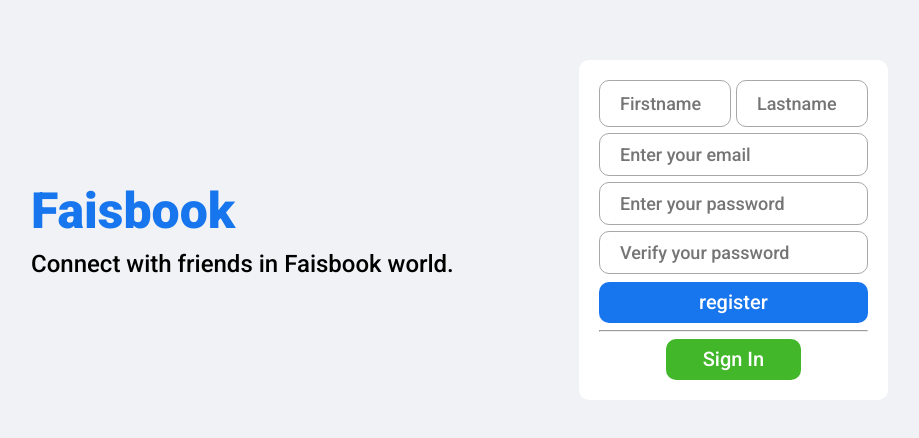
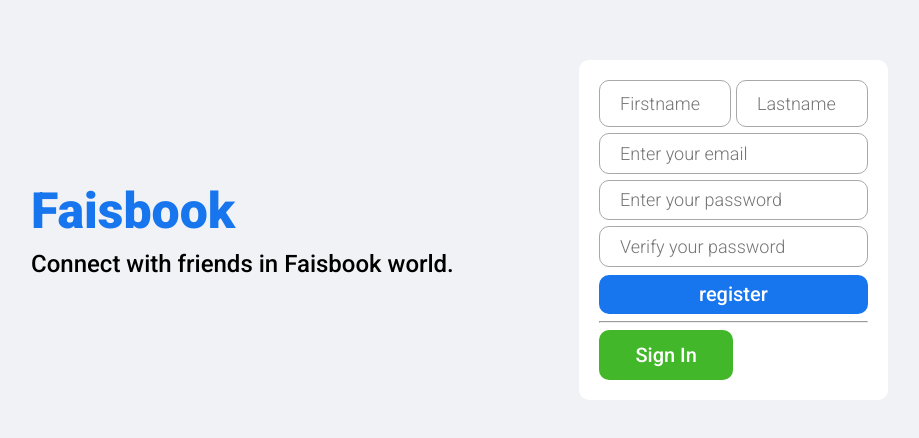
Before and after one commit to Abdulhakim-Maha/social-media, a React (Create React App) app in the folder client/: page / in a window 1280 px wide. Shown: the part 170-608 px from the top of the page, without its empty margins (161-1080 px from the left). Built offline with nearby package versions, Linux system fonts and the light colour scheme.

Commit message:
working with register new account

```diff
--- a/client/src/pages/register/Register.jsx
+++ b/client/src/pages/register/Register.jsx
@@ -1,7 +1,35 @@
-import React from "react";
+import React, { useRef } from "react";
+import { Link, useHistory } from "react-router-dom";
 import classes from "./Register.module.css";
+import axios from "axios";
 
 const Register = () => {
+  const firstname = useRef();
+  const lastname = useRef();
+  const email = useRef();
+  const password = useRef();
+  const VerifyPassword = useRef();
+  const history = useHistory()
+
+  const submitHandler = async (event) => {
+    event.preventDefault();
+    if (VerifyPassword.current.value !== password.current.value) {
+      VerifyPassword.current.setCustomValidity("Password don't match!!");
+    } else {
+      const user = {
+        username: firstname.current.value + " " + lastname.current.value,
+        email: email.current.value,
+        password: password.current.value,
+      };
+      //   console.log(user)
+      try {
+        await axios.post("/auth/register", user);
+		history.push('/login')
+      } catch (err) {
+		console.log(err)
+	  }
+    }
+  };
   return (
     <div className={classes.register}>
       <div className={classes.registerWrapper}>
@@ -12,18 +40,55 @@ const Register = () => {
           </span>
         </div>
         <div className={classes.registerRight}>
-			<div className={classes.registerBox}>
+          <form className={classes.registerBox} onSubmit={submitHandler}>
             <div className={classes.firstnameAndLastname}>
-					<input type="text" placeholder="Firstname" className={classes.firstname} />
-					<input type="text" placeholder="Lastname" className={classes.lastname} />
+              <input
+                type="text"
+                ref={firstname}
+                required
+                placeholder="Firstname"
+                className={classes.firstname}
+              />
+              <input
+                type="text"
+                required
+                ref={lastname}
+                placeholder="Lastname"
+                className={classes.lastname}
+              />
             </div>
-	            <input type="email" placeholder="Enter your email" className={classes.registerInput}  />
-	            <input type="password" placeholder="Enter your password" className={classes.registerInput}  />
-	            <input type="password" placeholder="Verify your password" className={classes.registerInput}  />
-				<button className={classes.registerButton}>register</button>
+            <input
+              type="email"
+              ref={email}
+              required
+              placeholder="Enter your email"
+              className={classes.registerInput}
+            />
+            <input
+              type="password"
+              placeholder="Enter your password"
+              required
+              className={classes.registerInput}
+              minLength="6"
+              ref={password}
+            />
+            <input
+              type="password"
+              placeholder="Verify your password"
+              required
+              className={classes.registerInput}
+              ref={VerifyPassword}
+            />
+            <button className={classes.registerButton} type="submit">
+              register
+            </button>
             <hr className={classes.hr} />
-				<button className={classes.signInButton}>Sign In</button>
-			</div>
+            <Link to="/login">
+              <button className={classes.signInButton} type="button">
+                Sign In
+              </button>
+            </Link>
+          </form>
         </div>
       </div>
     </div>
--- a/client/src/pages/register/Register.module.css
+++ b/client/src/pages/register/Register.module.css
@@ -55,6 +55,7 @@
   border: 0.5px solid rgb(169, 167, 167);
   font-size: 18px;
   padding: 0 20px;
+  font-weight: 300;
   margin-bottom: 3px;
 }
 .lastname{
@@ -64,6 +65,7 @@
 .registerInput {
   height: 50px;
   border-radius: 10px;
+  font-weight: 300;
   margin: 3px 0;
   padding: 0 20px;
   border: 0.5px solid rgb(169, 167, 167);
```
Lines whose indentation alone changed are shown as unchanged.
